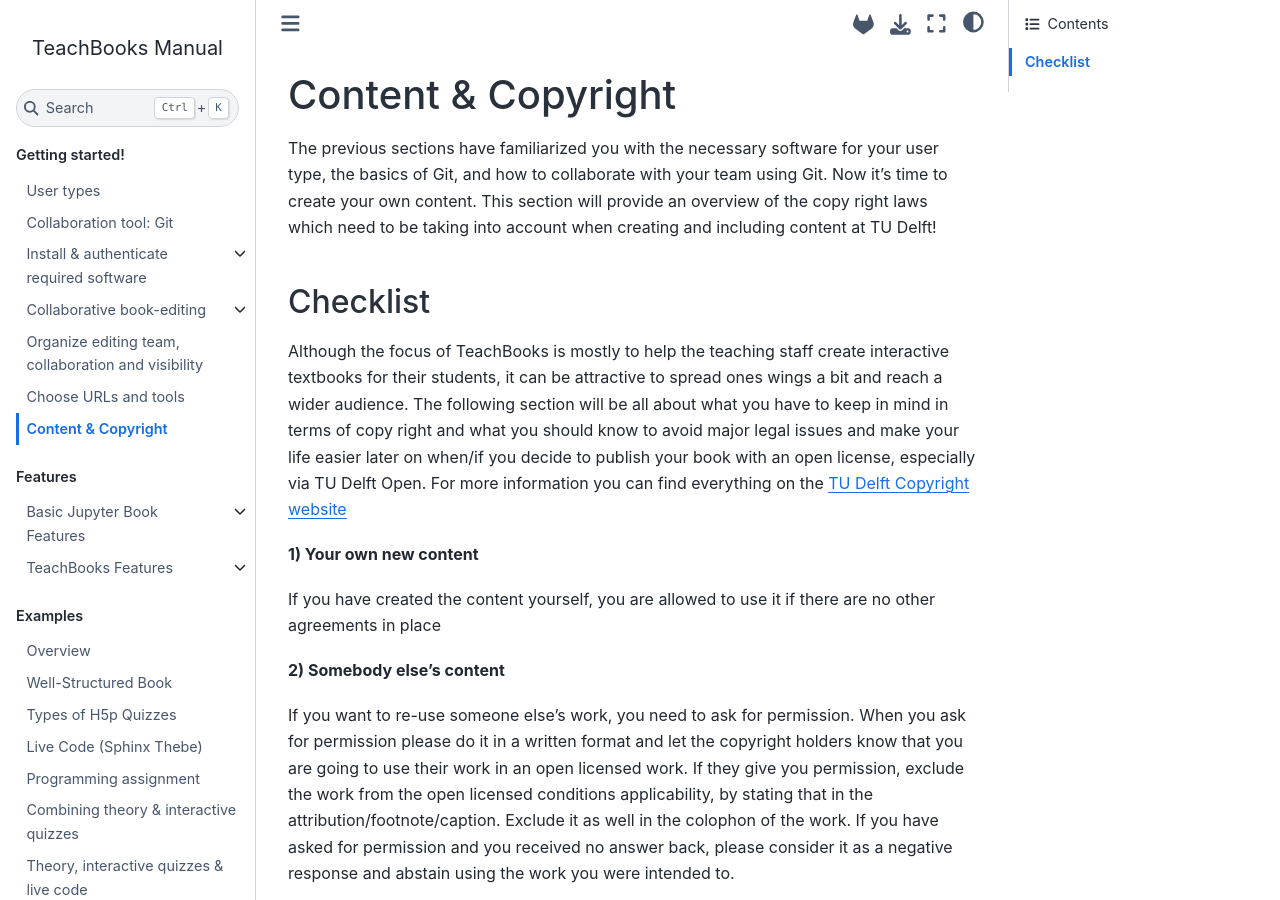
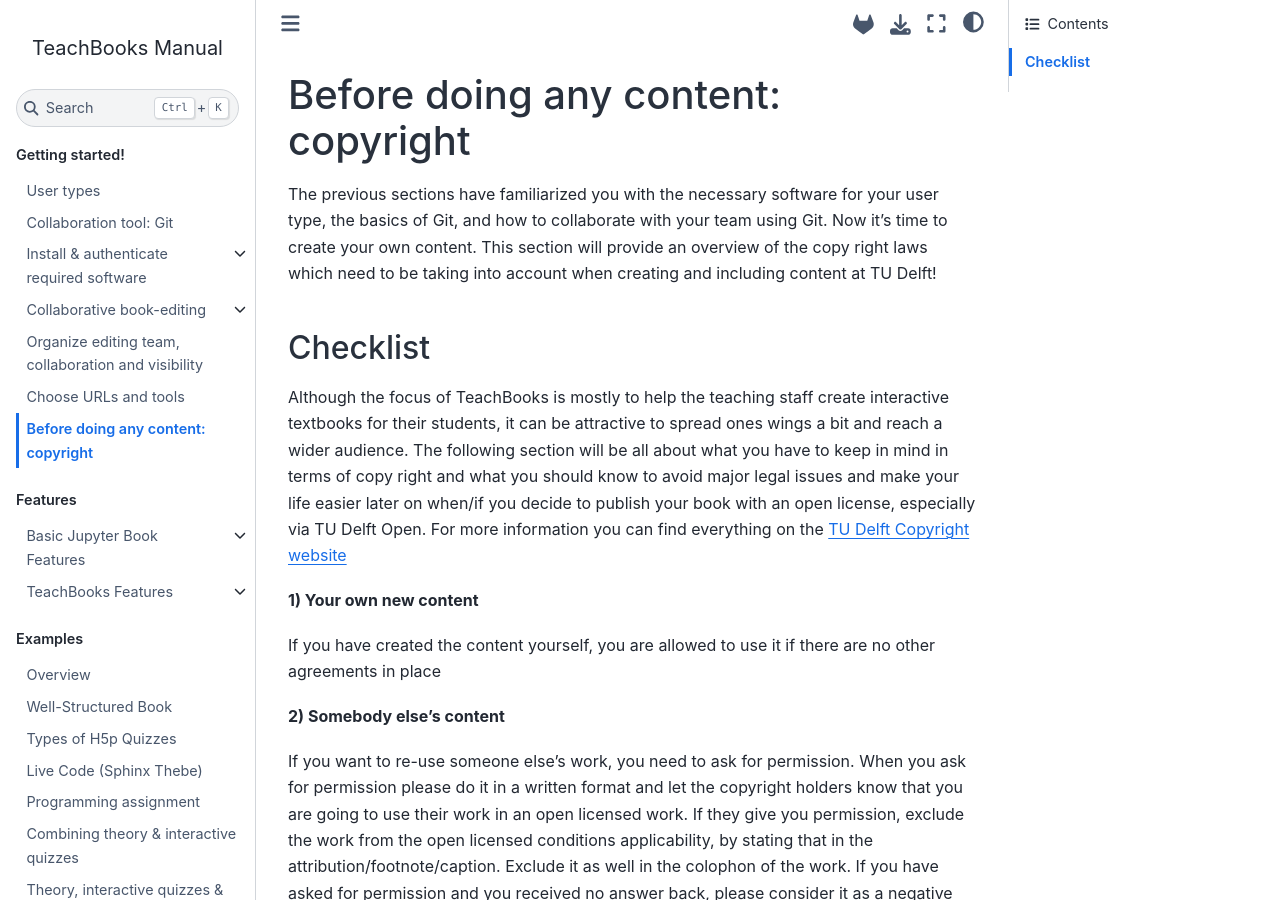
Before and after one commit to TeachBooks/mirror_teachbook_manual, a Jupyter Book: the page built from book/installation-and-setup/creating_content.md, in a window 1280 px wide and 900 px high. Built offline with Jupyter Book 1.0.4 settings and Sphinx 7.4.7 and the Sphinx Book theme 1.1.4, drawn with Linux system fonts in a browser that asks for light colours; pages that are not in the unit, such as notebooks, are missing from menus; comment, search, counter and statistics services are not loaded.

Commit message:
Update creating_content.md

```diff
--- a/book/installation-and-setup/creating_content.md
+++ b/book/installation-and-setup/creating_content.md
@@ -1,4 +1,4 @@
-# Content & Copyright
+# Before doing any content: copyright
 
 The previous sections have familiarized you with the necessary software for your user type, the basics of Git, and how to collaborate with your team using Git.  Now it's time to create your own content. This section will provide an overview of the copy right laws which need to be taking into account when creating and including content at TU Delft!
 
```
